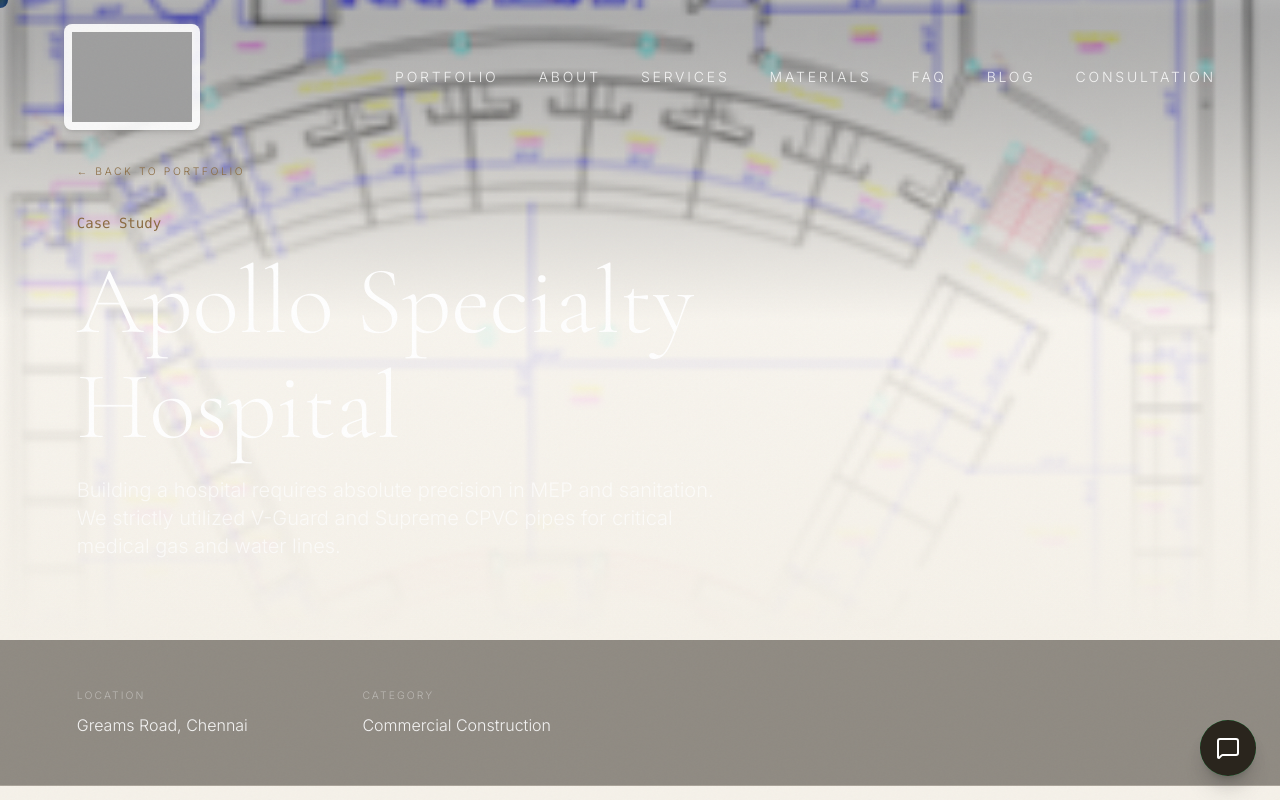
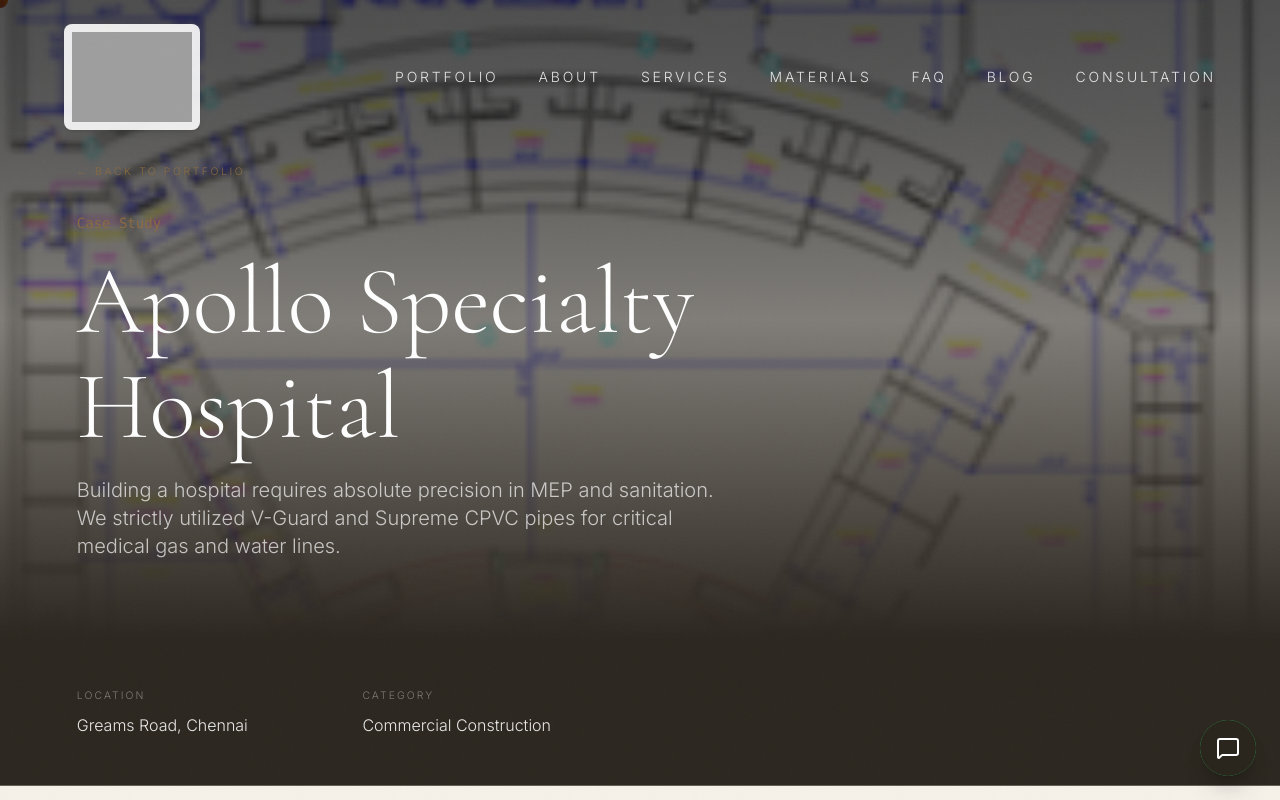
Before and after one commit to anwarshariffa2z/srt-construction-website, a Next.js app: page /portfolio/apollo-specialty-hospital in a window 1280 px wide. Shown: the top 800 px of the page. Built offline with nearby package versions, Linux system fonts and the light colour scheme; grey boxes are pictures that could not be loaded.

Commit message:
UI: Fix readability on light case study hero images

```diff
--- a/app/portfolio/[slug]/page.tsx
+++ b/app/portfolio/[slug]/page.tsx
@@ -54,7 +54,7 @@
             className="w-full h-full"
             offset={100}
           />
-          <div className="absolute inset-0 bg-gradient-to-t from-[var(--color-background)] via-[var(--color-background)]/80 to-black/30 z-10 pointer-events-none" />
+          <div className="absolute inset-0 bg-gradient-to-t from-[var(--color-stone-dark)] via-[var(--color-stone-dark)]/60 to-black/70 z-10 pointer-events-none" />
         </div>
 
         <div className="relative z-20 w-full max-w-[1200px] mx-auto">
@@ -76,7 +76,7 @@
       </section>
 
       {/* Project Metadata Grid */}
-      <section className="px-[6vw] py-12 border-b border-[var(--color-stone)]/30 bg-[var(--color-stone-dark)]/50 relative z-20">
+      <section className="px-[6vw] py-12 border-b border-[var(--color-stone)]/30 bg-[var(--color-stone-dark)] relative z-20">
         <div className="max-w-[1200px] mx-auto grid grid-cols-2 md:grid-cols-4 gap-8 md:gap-4">
           <div className="flex flex-col gap-2">
             <span className="text-[0.65rem] tracking-[0.2em] uppercase text-white/40">Location</span>
```
